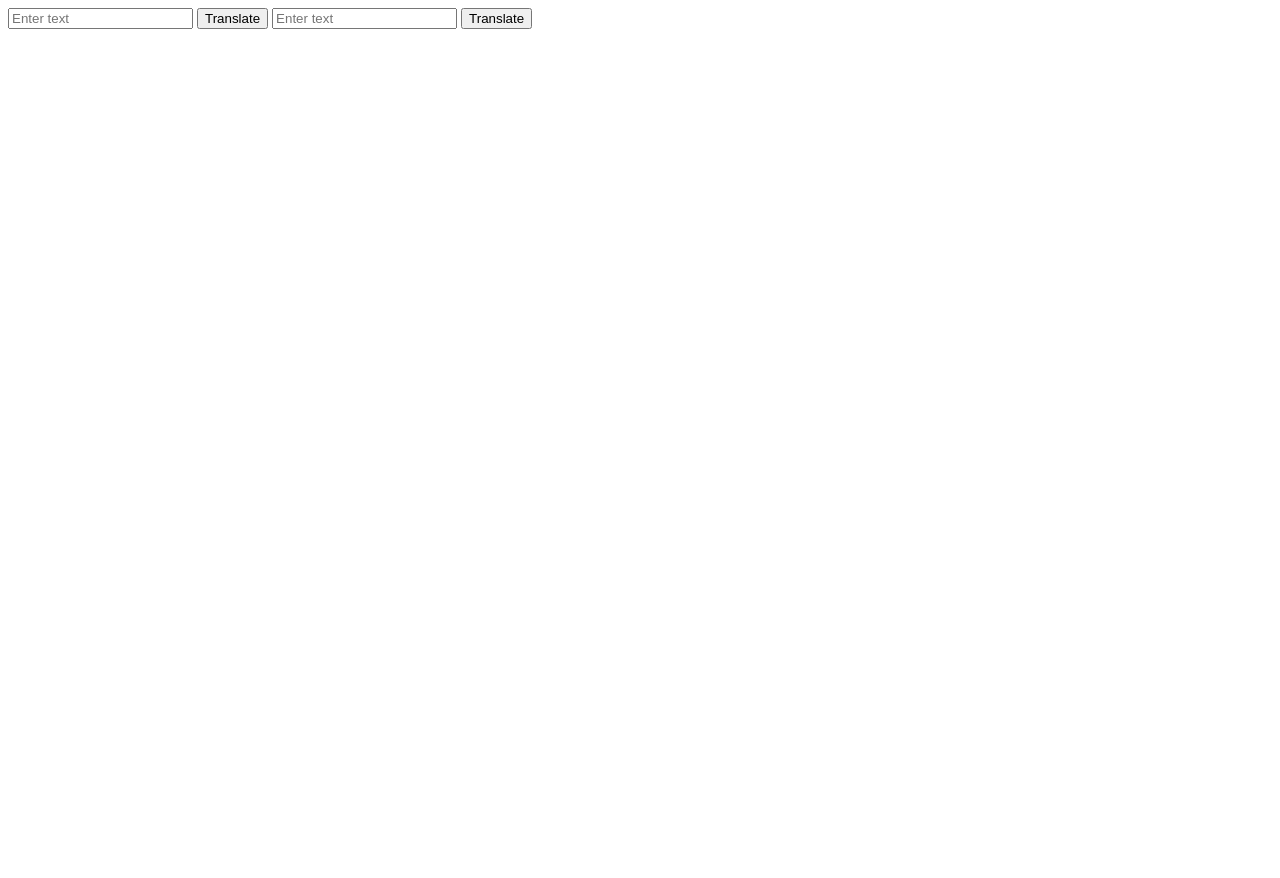
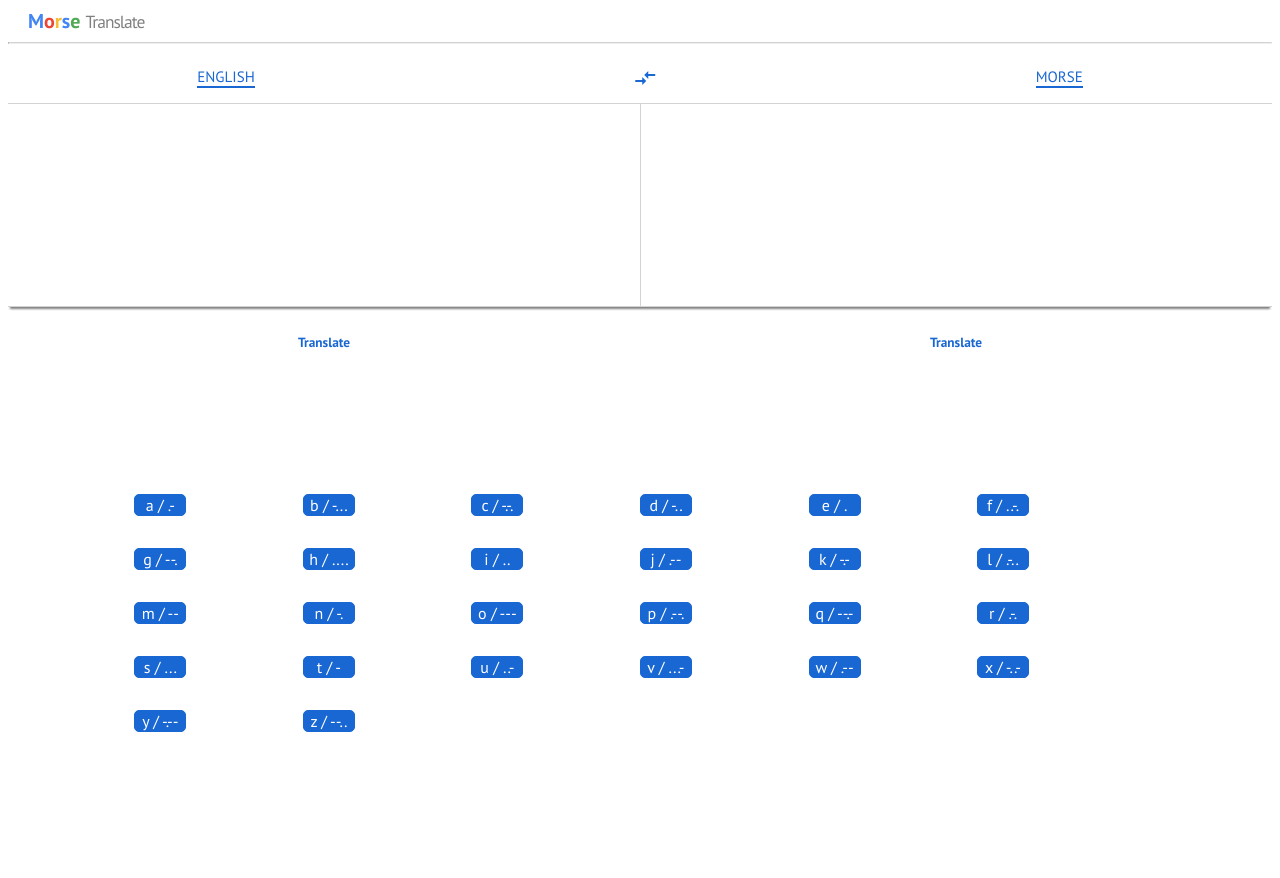
Before and after one commit to sgray1255/morse_code_project, a plain HTML site: page index.html in a window 1280 px wide. Before the commit the page ends 800 px from the top, so only its background shows below. Drawn offline with Linux system fonts and the light colour scheme.

Commit message:
improved functionality and styling

```diff
--- a/index.html
+++ b/index.html
@@ -4,18 +4,70 @@
   <meta charset="UTF-8">
   <meta http-equiv="X-UA-Compatible" content="IE=edge">
   <meta name="viewport" content="width=device-width, initial-scale=1.0">
+  <link rel="preconnect" href="https://fonts.googleapis.com">
+  <link rel="preconnect" href="https://fonts.gstatic.com" crossorigin>
+  <link href="https://fonts.googleapis.com/css2?family=PT+Sans:wght@400;700&display=swap" rel="stylesheet">
+  <link rel="stylesheet" href="https://fonts.googleapis.com/icon?family=Material+Icons">
+  <link rel="stylesheet" href="index.css">
   <title>Morse Translator</title>
 </head>
 <body>
-  <form>
-    <input id="englishInput" type="text" placeholder="Enter text">
-    <button id="translateEnglish">Translate</button>
-    <input id="morseInput" type="text" placeholder="Enter text">
-    <button id="translateMorse">Translate</button>
+  <div class="titleCard">
+    <span class="titleCard__M" style="color:#4285F4">M</span>
+    <span class="titleCard__O" style="color:#EA4535">o</span>
+    <span class="titleCard__R" style="color:#F8BC32">r</span>
+    <span class="titleCard__S" style="color:#4285F4">s</span>
+    <span class="titleCard__E" style="color:#4FA854">e</span>
+    <span class="titleCard__Translate">Translate</span>
+  </div>
+  <hr class="hr">
+  <form class="textField">
+    <div class="language">
+      <p>ENGLISH</p>
+      <i class="material-icons">compare_arrows</i>
+      <p>MORSE</p>
+    </div>
+    <div class="inputs">
+      <input id="englishInput" onfocus="this.value = ''" type="text" >
+      <input id="morseInput" onfocus="this.value = ''" type="text" >
+    </div>
+    <div class="translateButtons">
+      <button id="translateEnglish">Translate</button>
+      <button id="translateMorse">Translate</button>
+    </div>
   </form>
 
   <div id="output">
 
+  </div>
+
+  <div class="morseChart">
+    <p>a / .-</p>
+    <p>b / -...</p>
+    <p>c / -.-.</p>
+    <p>d / -..</p>
+    <p>e / .</p>
+    <p>f / ..-.</p>
+    <p>g / --.</p>
+    <p>h / ....</p>
+    <p>i / ..</p>
+    <p>j / .--</p>
+    <p> k / -.-</p>
+    <p>l / .-..</p>
+    <p>m / --</p>
+    <p>n / -.</p>
+    <p>o / ---</p>
+    <p>p / .--.</p>
+    <p>q / --.-</p>
+    <p>r / .-.</p>
+    <p>s / ...</p>
+    <p>t / -</p>
+    <p>u / ..-</p>
+    <p>v / ...-</p>
+    <p>w / .--</p>
+    <p>x / -..-</p>
+    <p>y / -.--</p>
+    <p>z / --..</p>
   </div>
 
 
--- a/index.js
+++ b/index.js
@@ -9,11 +9,10 @@ import morseToEnglish from "./js-modules/morseToEnglish.js";
 const button = document.querySelector("#translateEnglish");
 
 
-
-
 button.addEventListener("click", (event) => {
 
   event.preventDefault();
+
 
   const textField = document.querySelector("#englishInput");
   const input = textField.value;
@@ -33,6 +32,7 @@ button.addEventListener("click", (event) => {
 
   // console.log(morseToEnglish(breakDownMorse(input)));
 
+
   const translation = document.createElement('h4');
   translation.classList.add("translation");
   const text = `${englishToMorse(breakDownEnglish(input))}`;
@@ -47,6 +47,17 @@ button.addEventListener("click", (event) => {
   };
 
 
+
+  // const clearFields = (input) => {
+  //   const textField = document.querySelector("#englishInput");
+  //   const input = textField.innerHTML;
+
+  //   // const text = document.querySelector("#morseInput");
+  //   // const morseInput = text.value;
+
+  //   input = " ";
+  // };
+
 });
 
 const morseButton = document.querySelector("#translateMorse");
@@ -56,11 +67,11 @@ morseButton.addEventListener("click", (event) => {
   event.preventDefault();
 
   const text = document.querySelector("#morseInput");
-  const input = text.value;
+  const morseInput = text.value;
 
 
 
-  if(!input) {
+  if(!morseInput) {
     alert("Type a phrase in English or morse code to translate");
     return;
   }
@@ -71,20 +82,24 @@ morseButton.addEventListener("click", (event) => {
 
   // console.log(englishToMorse(breakDownEnglish(input)));
 
-  console.log(typeof morseToEnglish(breakDownMorse(input)));
-  console.log(morseToEnglish(breakDownMorse(input)));
+  console.log(typeof morseToEnglish(breakDownMorse(morseInput)));
+  console.log(morseToEnglish(breakDownMorse(morseInput)));
 
   const translationMorse = document.createElement('h4');
   translationMorse.classList.add("translationMorse");
-  const textMorse = `${morseToEnglish(breakDownMorse(input))}`;
+  const textMorse = `${morseToEnglish(breakDownMorse(morseInput))}`;
   const morseNode = document.createTextNode(textMorse);
   translationMorse.appendChild(morseNode);
+
+
 
   if (output.innerHTML) {
     output.innerHTML = "";
     output.appendChild(translationMorse);
+    clearInput();
   } else {
     output.appendChild(translationMorse);
+    clearInput();
   };
 
 
--- a/index.scss
+++ b/index.scss
@@ -0,0 +1,4 @@
+@use "./scss_modules/titleCard.scss";
+@use "./scss_modules/textBox.scss";
+@use "./scss_modules/translation.scss";
+@use "./scss_modules/morseChart.scss";
--- a/js-modules/englishToMorse.js
+++ b/js-modules/englishToMorse.js
@@ -30,7 +30,7 @@ const morseCode = {
   '.': '.-.-.-',
   ',': '--..--',
   '?': '..--..',
-  " ": "/"
+  " ": " / "
 };
 
 
@@ -39,6 +39,6 @@ const englishToMorse = (input) => input.map(word => {
   return word.map(char  => {
     return morseCode[char];
     }
-).join(" ")}).join("/");
+).join(" ")}).join(" / ");
 
 export default englishToMorse;
--- /dev/null
+++ b/scss_modules/morseChart.scss
@@ -0,0 +1,18 @@
+.morseChart {
+  display: grid;
+  grid-template-columns: 1fr 1fr 1fr 1fr 1fr 1fr;
+  grid-template-rows: 1fr 1fr 1fr 1fr;
+  padding: 10%;
+}
+
+.morseChart > p {
+  border: 1px solid #1967D2;
+  background: #1967D2;
+  color: white;
+  display: flex;
+  justify-content: center;
+  align-items: center;
+  font-family: 'PT sans', sans-serif;
+  border-radius: 5px;
+  width: 50px;
+}
--- /dev/null
+++ b/scss_modules/partials/__logoStyle.scss
@@ -0,0 +1,6 @@
+logo {
+  font-family: 'PT Sans', sans-serif;
+  font-size: 20px;
+  font-weight: bold;
+  margin: 0px;
+}
--- /dev/null
+++ b/scss_modules/partials/_buttons.scss
@@ -0,0 +1,8 @@
+translateButton {
+  width: 75px;
+  font-family: 'PT sans', sans-serif;
+  color: #1967D2;
+  background-color: white;
+  border: none;
+  font-weight: bold;
+}
--- /dev/null
+++ b/scss_modules/partials/_textBoxes.scss
@@ -0,0 +1,5 @@
+textInput {
+  width: 50%;
+  height: 200px;
+  border: none;
+}
--- /dev/null
+++ b/scss_modules/partials/_textFields.scss
@@ -0,0 +1,4 @@
+textField {
+  display: flex;
+  flex-wrap: wrap;
+}
--- /dev/null
+++ b/scss_modules/textBox.scss
@@ -0,0 +1,86 @@
+@use "./partials/textFields";
+@use "./partials/textBoxes";
+@use "./partials/buttons";
+
+.language {
+  display: flex;
+  justify-content: space-around;
+  align-items: center;
+  font-family: 'PT sans', sans-serif;
+  font-weight: normal;
+  color: #1967D2;
+  font-size: 15px;
+  border-bottom: 1px solid lightgray;
+
+}
+
+.language > p {
+  border-bottom: 2px solid #1967D2;
+
+}
+
+.textField {
+  display: flex;
+  flex-direction: column;
+  justify-content: center;
+  width: 100%;
+
+
+}
+
+.inputs {
+    display: flex;
+    flex-direction: row;
+    border-bottom: 1px solid lightgray;
+    box-shadow: 0 4px 2px -2px gray;
+}
+
+.englishDiv {
+  @extend textField;
+  align-items: center;
+}
+
+.morseDiv {
+  @extend textField;
+  align-items: center;
+}
+#englishInput {
+  @extend textInput;
+  border-right: 1px solid lightgray;
+  width: 50%;
+}
+
+#morseInput {
+  @extend textInput;
+}
+
+.translateButtons {
+  margin-top: 25px;
+  display: flex;
+  justify-content: space-around;
+}
+
+#translateEnglish {
+  @extend translateButton;
+}
+
+#translateMorse {
+  @extend translateButton;
+
+}
+
+#translateEnglish:hover {
+  @extend translateButton;
+  border-bottom: 2px solid #1967D2;
+  cursor: pointer;
+  background-color: lightgray;
+  border-radius: 5px;
+}
+
+#translateMorse:hover {
+  @extend translateButton;
+  border-bottom: 2px solid #1967D2;
+  cursor: pointer;
+  background-color: lightgray;
+  border-radius: 5px;
+}
--- /dev/null
+++ b/scss_modules/titleCard.scss
@@ -0,0 +1,47 @@
+@use "./partials/_logoStyle.scss";
+
+.titleCard {
+  display: flex;
+  align-items: center;
+  margin-left: 20px;
+
+
+  &__M {
+
+    @extend logo;
+  }
+
+  &__O {
+
+    @extend logo;
+  }
+
+  &__R{
+
+    @extend logo;
+  }
+
+  &__S{
+
+    @extend logo;
+  }
+
+  &__E {
+
+    @extend logo;
+  }
+
+  &__Translate {
+    @extend logo;
+    font-weight: normal;
+    color: gray;
+    font-size: 17.5px;
+    margin-left: 5px;
+    letter-spacing: -1px;
+  }
+
+}
+
+.hr {
+  border-top: 0.5px solid lightgray;
+}
--- /dev/null
+++ b/scss_modules/translation.scss
@@ -0,0 +1,23 @@
+.translation {
+  font-family: 'PT sans', sans-serif;
+  background-color: #1967D2;
+  display: flex;
+  justify-content: center;
+  padding: 10% 10%;
+  margin: 25px 25%;
+  align-items: center;
+  color: white;
+  border-radius: 5px;
+}
+
+.translationMorse {
+  font-family: 'PT sans', sans-serif;
+  background-color: #1967D2;
+  display: flex;
+  justify-content: center;
+  padding: 10% 10%;
+  margin: 25px 25%;
+  align-items: center;
+  color: white;
+  border-radius: 5px;
+}
```
Also changed, not shown: index.css (added).
